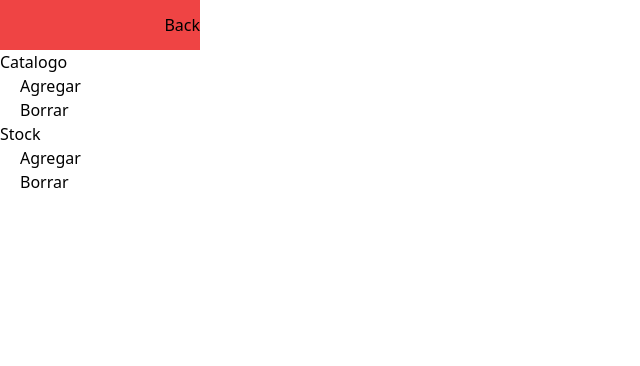
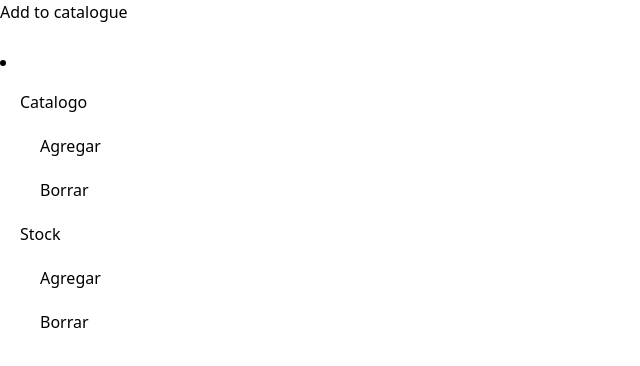
Before and after one commit to tomasbirbe/stocker, a Next.js app: page /catalogue/add in a window 1280 px wide. Both pictures are taken after a click on the button 28 px from the left and 32 px from the top of the page. Shown: the top 366 px of the page, without its empty margins (0-640 px from the left). Built offline with nearby package versions, Linux system fonts and the light colour scheme.

Commit message:
main: add react-icons and set environment for dark/light mode

```diff
--- a/app/Nav.tsx
+++ b/app/Nav.tsx
@@ -1,24 +1,25 @@
 import NavSubMenu from "./NavSubMenu";
 import NavLink from "./NavLink";
-import Image from "next/image";
 import { useState } from "react";
+import { AiOutlineArrowLeft, AiOutlineMenu } from "react-icons/ai";
 
 export default function Nav() {
   const [isNavOpen, setIsNavOpen] = useState(false);
 
   function toggleNav() {
-    console.log(isNavOpen);
     setIsNavOpen((prevState) => !prevState);
   }
 
   return (
     <>
       {isNavOpen ? (
-        <nav className="w-[200px] absolute h-full top-0 left-0">
-          <div className="w-full h-[50px] bg-red-500 flex justify-end">
-            <button onClick={toggleNav}>Back</button>
+        <nav className="w-[180px] absolute h-full top-0 left-0 dark:bg-dark">
+          <div className="w-full pr-4 h-[50px] dark:bg-primary-dark flex justify-end">
+            <button onClick={toggleNav}>
+              <AiOutlineArrowLeft color="white" size={20} />
+            </button>
           </div>
-          <ul>
+          <NavSubMenu className="pt-4">
             <NavLink href="/catalogue">Catalogo</NavLink>
             <NavSubMenu>
               <NavLink href="/catalogue/add">Agregar</NavLink>
@@ -29,11 +30,11 @@ export default function Nav() {
               <NavLink href="/stock/add">Agregar</NavLink>
               <NavLink href="/stock/delete">Borrar</NavLink>
             </NavSubMenu>
-          </ul>
+          </NavSubMenu>
         </nav>
       ) : (
         <button className="absolute top-5 left-4 h-fit w-fit" onClick={toggleNav}>
-          <Image alt="menu icon" height={25} src="/icons/menu.svg" width={25} />
+          <AiOutlineMenu color="white" size={25} />
         </button>
       )}
     </>
--- a/app/NavSubMenu.tsx
+++ b/app/NavSubMenu.tsx
@@ -1,14 +1,16 @@
 export default function NavSubMenu({
   title,
   children,
+  className,
 }: {
   title?: string;
   children: React.ReactNode;
+  className?: string;
 }) {
   return (
     <li>
       <p>{title}</p>
-      <ul className="pl-5">{children}</ul>
+      <ul className={`${className} pl-5 flex flex-col gap-5`}>{children}</ul>
     </li>
   );
 }
--- a/app/layout.tsx
+++ b/app/layout.tsx
@@ -10,8 +10,8 @@ export default function RootLayout({
   children: React.ReactNode;
 }) {
   return (
-    <html lang="en">
-      <body className="w-full flex relative">
+    <html className="dark dark:text-light" lang="en">
+      <body className="w-full flex relative dark:bg-dark">
         <Nav />
         {children}
       </body>
--- a/package.json
+++ b/package.json
@@ -15,7 +15,8 @@
     "eslint-config-next": "^13.0.6",
     "next": "^13.0.6",
     "react": "^18.2.0",
-    "react-dom": "^18.2.0"
+    "react-dom": "^18.2.0",
+    "react-icons": "^4.7.1"
   },
   "devDependencies": {
     "@typescript-eslint/eslint-plugin": "^5.46.1",
--- a/tailwind.config.js
+++ b/tailwind.config.js
@@ -2,7 +2,24 @@
 module.exports = {
   content: ["./app/**/*.{js,ts,jsx,tsx}", "./app/*.{js,ts,jsx,tsx}"],
   theme: {
-    extend: {},
+    extend: {
+      colors: {
+        primary: {
+          light: "#645DD7",
+          dark: "#645DD7",
+        },
+        secondary: {
+          light: "#D6625C",
+          dark: "#D6625C",
+        },
+        accent: {
+          light: "#5CD662",
+          dark: "#5CD662",
+        },
+        light: "#fff",
+        dark: "#000",
+      },
+    },
   },
   plugins: [],
 };
```
Also changed, not shown: public/icons/menu.svg (deleted), 1 other file (tests, documents, lock files or other folders).
